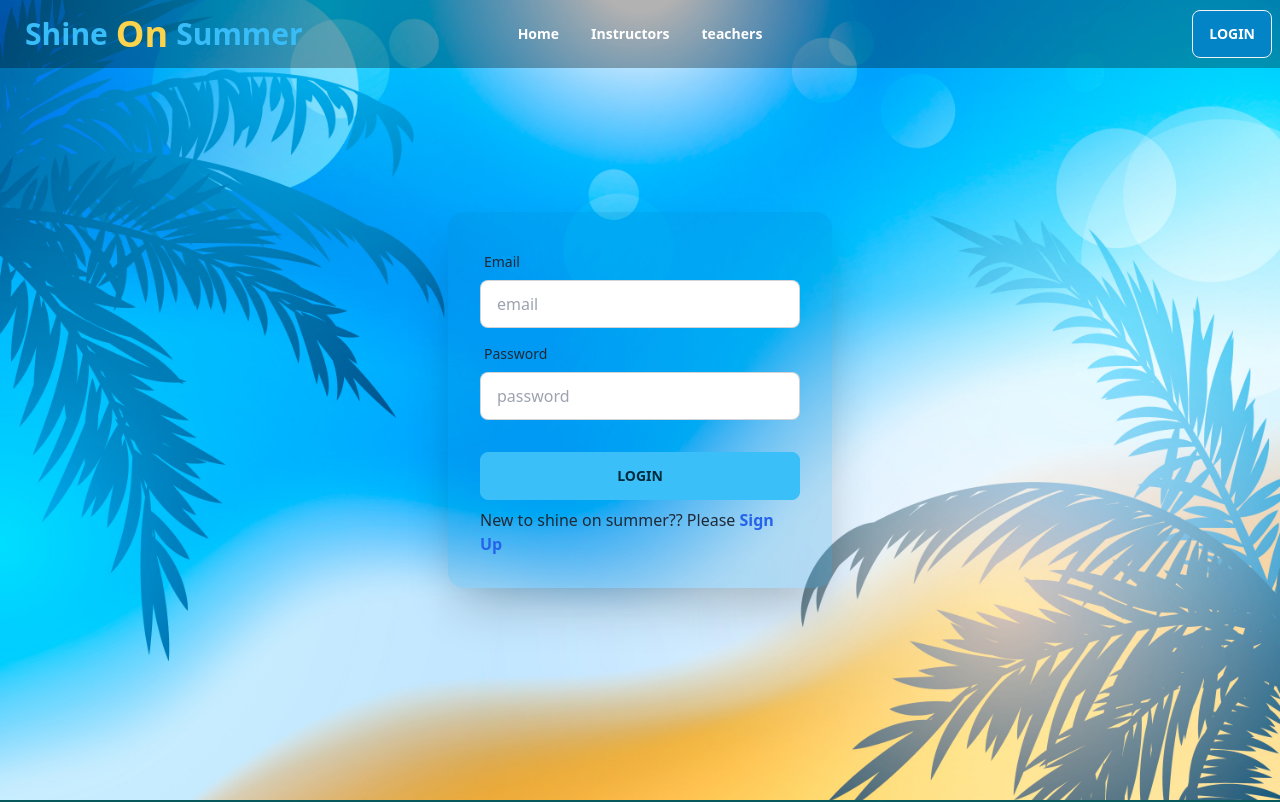
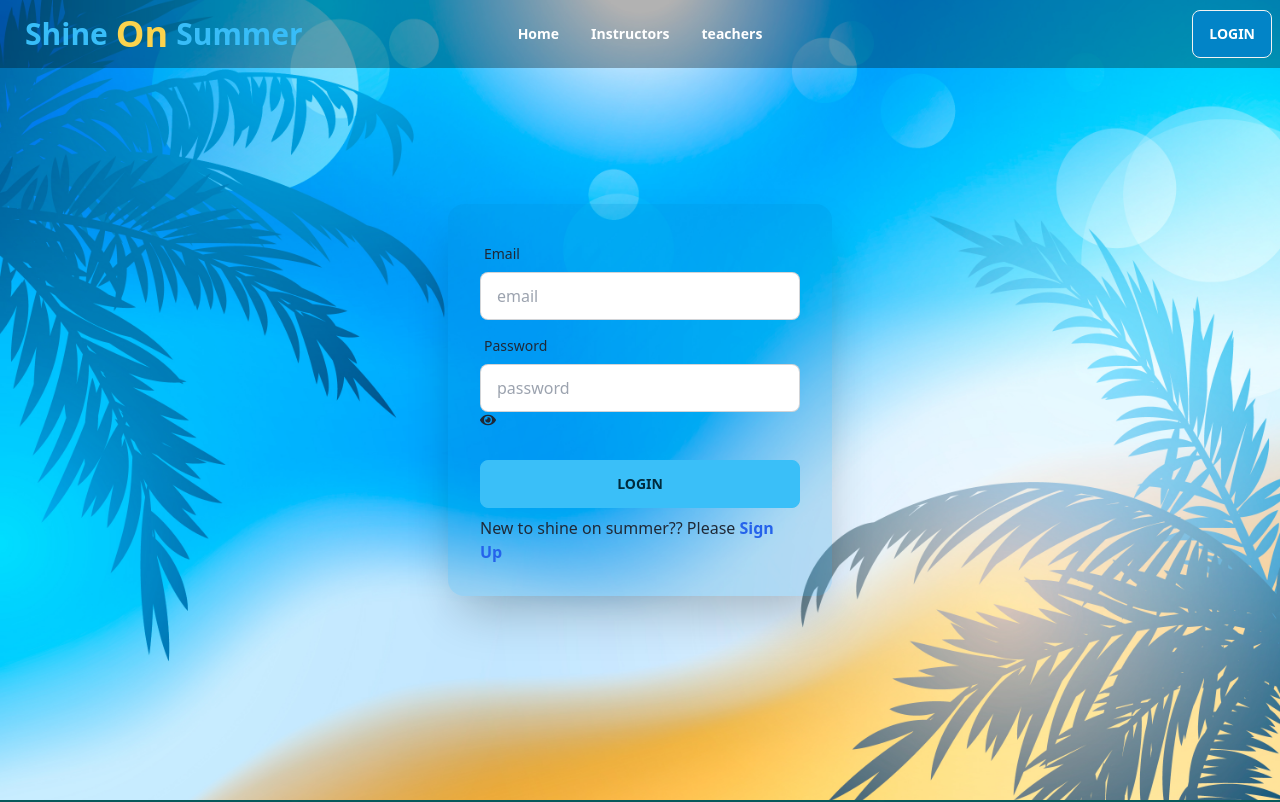
Before and after one commit to pinkir/shine-on-summer-client, a React (Vite) app: page /login in a window 1280 px wide. Shown: the top 802 px of the page. Built offline with nearby package versions, Linux system fonts and the light colour scheme; no server answers.

Commit message:
show pass

```diff
--- a/package.json
+++ b/package.json
@@ -16,6 +16,7 @@
     "react": "^18.2.0",
     "react-dom": "^18.2.0",
     "react-hook-form": "^7.44.3",
+    "react-icons": "^4.9.0",
     "react-router-dom": "^6.12.0",
     "sort-by": "^1.2.0",
     "sweetalert2": "^11.7.11",
--- a/src/Login/Login.jsx
+++ b/src/Login/Login.jsx
@@ -1,12 +1,15 @@
-import { useContext } from "react";
+import { useContext, useRef, useState } from "react";
 import { Link, useLocation, useNavigate } from "react-router-dom";
 import { AuthContext } from "../Providers/AuthProvider";
 import { useForm } from "react-hook-form";
 import bg from '../images/bg2.jpg'
 import Swal from "sweetalert2";
+import { FaEye } from "react-icons/fa";
 
 const Login = () => {
     const { signIn } = useContext(AuthContext);
+    const [passwordShown, setPasswordShown] = useState(false);
+
     const navigate = useNavigate();
     const location = useLocation();
 
@@ -25,14 +28,20 @@ const Login = () => {
                     icon: 'success',
                     title: 'User login successfully',
 
-                  })
-                  navigate(from, {replace: true});
+                })
+                navigate(from, { replace: true });
             })
             .catch((error) => {
                 console.log(error)
-              });
+            });
 
     };
+
+    const togglePasswordVisiblity = () => {
+        setPasswordShown(passwordShown ? false : true);
+    };
+
+
     return (
         <div className="hero min-h-screen" style={{ backgroundImage: `url(${bg})` }}>
             <div className="hero-content flex-col lg:flex-row-reverse">
@@ -46,6 +55,7 @@ const Login = () => {
                                 <span className="label-text">Email</span>
                             </label>
                             <input type="email" placeholder="email"
+
                                 {...register("email", { required: true })}
                                 name="email"
                                 className="input input-bordered" />
@@ -55,7 +65,8 @@ const Login = () => {
                             <label className="label">
                                 <span className="label-text">Password</span>
                             </label>
-                            <input type="password" placeholder="password"
+                            <input type={passwordShown ? "text" : "password"} placeholder="password"
+
                                 {...register("password", {
                                     required: true,
                                     minLength: 6,
@@ -64,8 +75,12 @@ const Login = () => {
                                 })}
                                 name="password"
 
+
                                 className="input input-bordered" />
+
                             {errors.password?.type == 'required' && <span className='text-rose-500'>This field is required</span>}
+                            <FaEye onClick={togglePasswordVisiblity}></FaEye>
+
 
 
                         </div>
--- a/src/Login/Register.jsx
+++ b/src/Login/Register.jsx
@@ -2,8 +2,9 @@ import { useForm } from 'react-hook-form';
 import bg from '../images/bg2.jpg'
 import { useContext, useRef } from 'react';
 import { AuthContext } from '../Providers/AuthProvider';
-import { Link, useLocation, useNavigate } from 'react-router-dom';
+import { Link, useNavigate } from 'react-router-dom';
 import Swal from 'sweetalert2';
+
 
 
 
--- a/src/Shared/Navber/Navber.jsx
+++ b/src/Shared/Navber/Navber.jsx
@@ -1,6 +1,7 @@
 import { useContext } from "react";
 import { AuthContext } from "../../Providers/AuthProvider";
-import { Link, useLocation, useNavigate } from "react-router-dom";
+import { Link,  useNavigate } from "react-router-dom";
+
 
 
 const Navber = () => {
```
Also changed, not shown: 1 other file (tests, documents, lock files or other folders).
